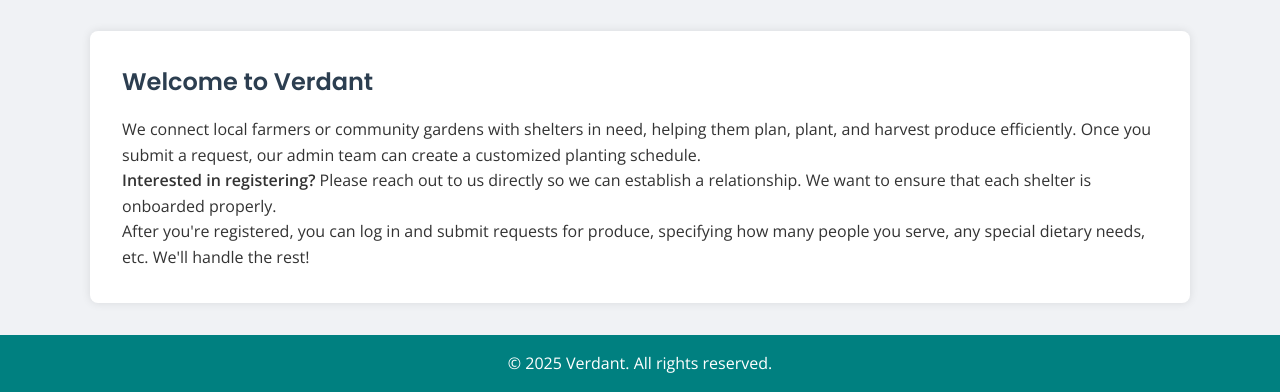
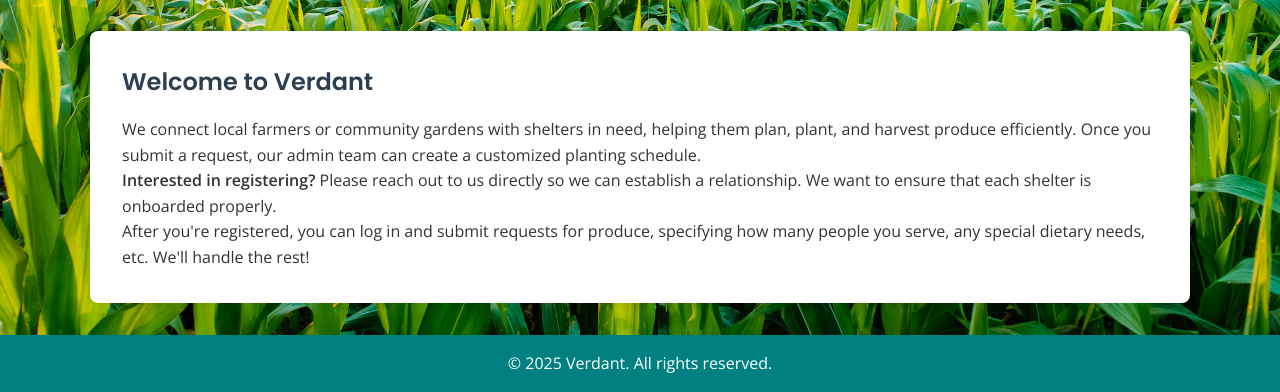
Before and after one commit to akshajnad/Verdant, a Flask app: page / in a window 1280 px wide. Shown: the part 421-813 px from the top of the page. Run offline with Flask 3, Linux system fonts and the light colour scheme.

Commit message:
Update styles.css

```diff
--- a/static/styles.css
+++ b/static/styles.css
@@ -8,6 +8,13 @@
   margin: 0;
   padding: 0;
   box-sizing: border-box;
+}
+
+.home-bg {
+  background-image: url('/static/crop.jpg'); /* Path to your crop.jpg image */
+  background-size: cover;
+  background-position: center;
+  height: 100vh; /* Optional: Ensures the background covers the full viewport */
 }
 
 /* Body & Font */
```
